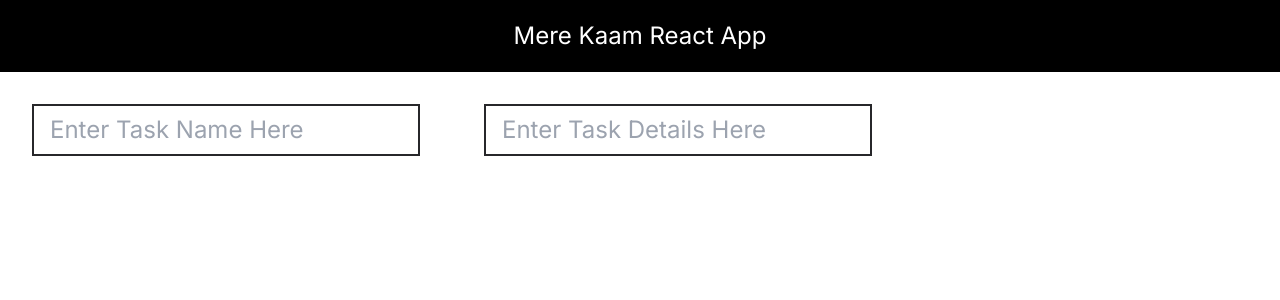
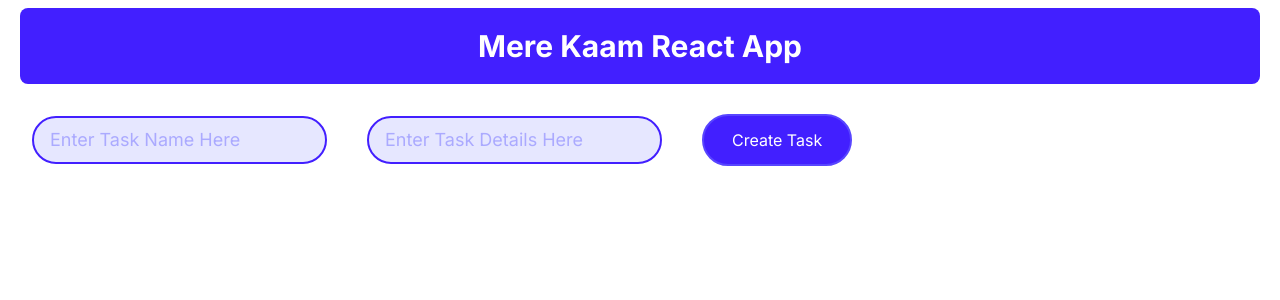
Before and after one commit to iamrohitkandpal/Mere-Kaam-React-App, a Next.js app: page / in a window 1280 px wide. Shown: the top 300 px of the page. Built offline with nearby package versions, Linux system fonts and the light colour scheme.

Commit message:
The Basic App Creation

```diff
--- a/app/page.js
+++ b/app/page.js
@@ -1,12 +1,17 @@
+"use client";
 import React from 'react'
+import { useState } from 'react'
 
 const page = () => {
+  const [name, setname] = useState("")
+  const [Details, setdetails] = useState("")
   return (
     <>
-      <h1 className='bg-black text-center text-white text-2xl py-5'>Mere Kaam React App</h1>
-      <form>
-        <input type="text" placeholder='Enter Task Name Here' className='text-2xl border-zinc-800 border-2 m-8 px-4 py-2'/>
-        <input type="text" placeholder='Enter Task Details Here' className='text-2xl border-zinc-800 border-2 m-8 px-4 py-2'/>
+      <h1 className='mt-2 rounded-lg mx-5 bg-[#421fff] text-center text-white font-bold text-3xl py-5'>Mere Kaam React App</h1>
+      <form className='flex items-center gap-10'>
+        <input type="text" placeholder='Enter Task Name Here' className='text-lg border-[#421fff] text-[#421fff] bg-[#e6e7ff] outline-[#817aff] placeholder-[#abaaff] border-2 my-8 ml-8 px-4 py-2 rounded-3xl'/>
+        <input type="text" placeholder='Enter Task Details Here' className='text-lg border-[#421fff] text-[#421fff] bg-[#e6e7ff] outline-[#817aff] placeholder-[#abaaff] border-2 my-8 px-4 py-2 rounded-3xl'/>
+        <button className='bg-[#421fff] text-white px-7 py-3 border-2 rounded-full border-[#5845ff]'>Create Task</button>
       </form>
     </>
   )
```
